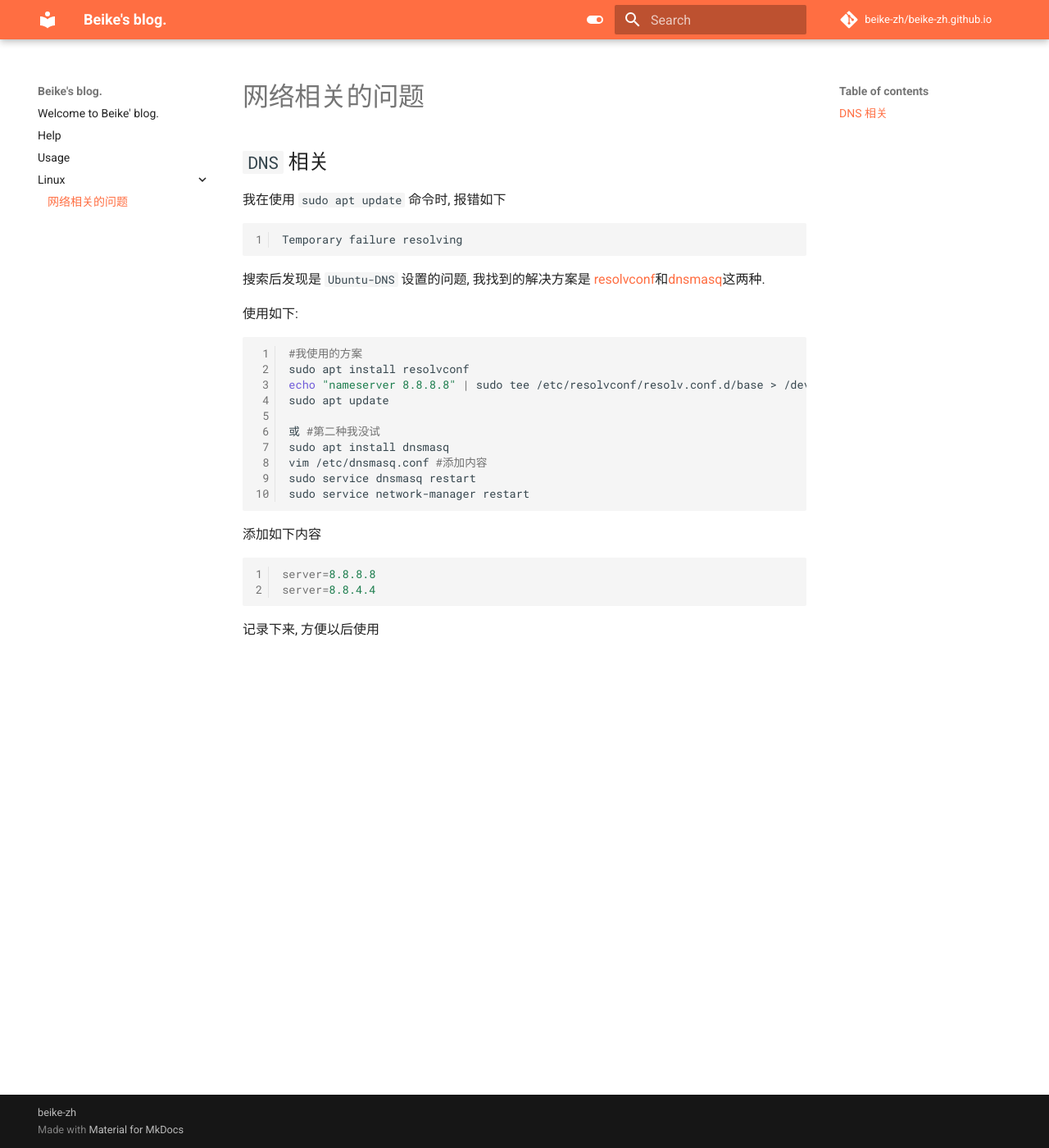
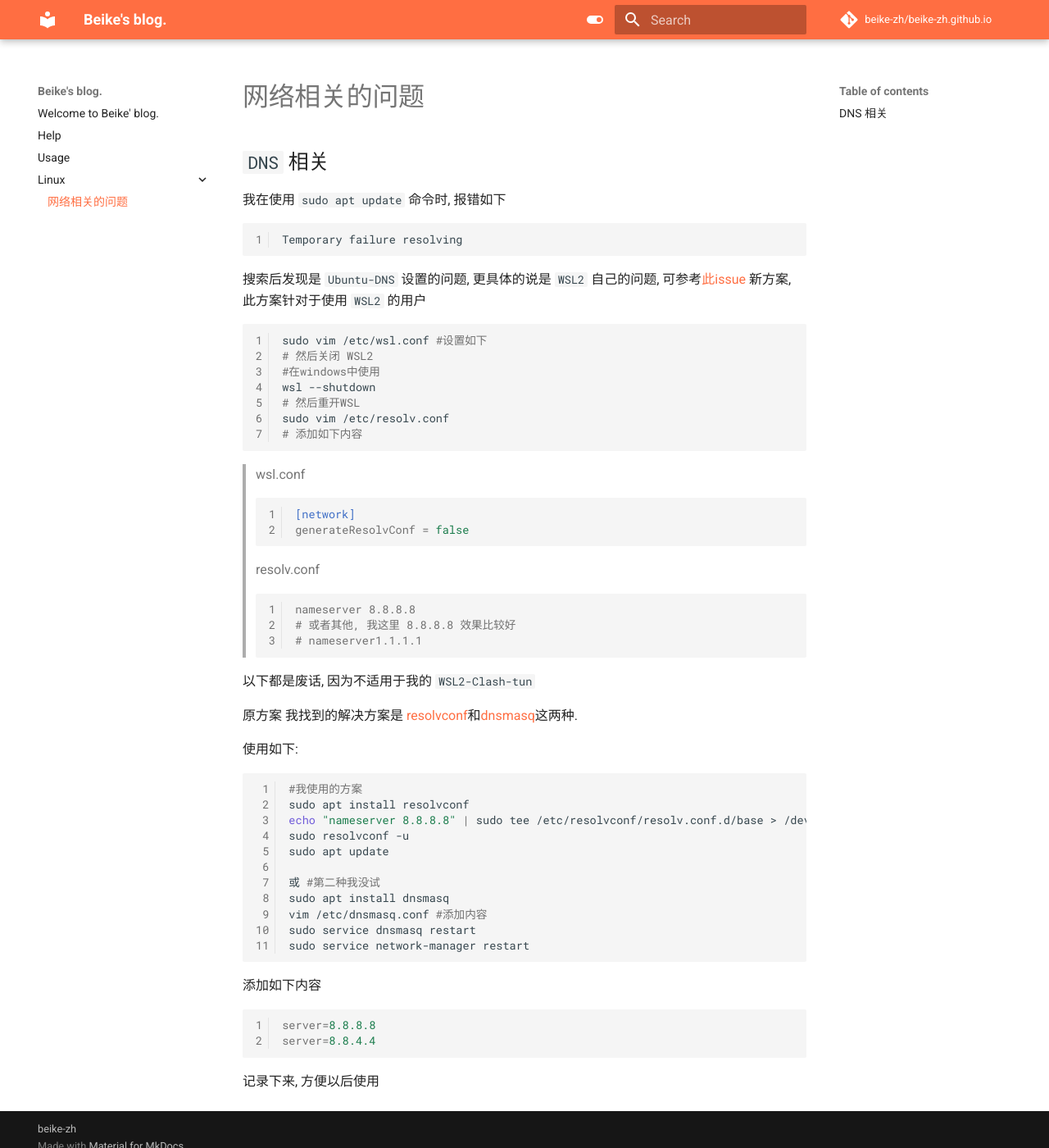
Before and after one commit to beike-zh/beike-zh.github.io, an MkDocs documentation site: the page built from docs/linux/网络相关.md, in a window 1280 px wide and 1400 px high. Shown: the whole window at 82% size. Built offline with MkDocs 1.6.1 and Material for MkDocs 9.7.7, drawn with Linux system fonts in a browser that asks for light colours; comment, search, counter and statistics services are not loaded.

Commit message:
fix wsl2

````diff
--- a/docs/linux/网络相关.md
+++ b/docs/linux/网络相关.md
@@ -6,7 +6,35 @@
 ```bash
 Temporary failure resolving
 ```
-搜索后发现是 `Ubuntu-DNS` 设置的问题,
+搜索后发现是 `Ubuntu-DNS` 设置的问题, 更具体的说是 `WSL2` 自己的问题, 可参考[此issue](https://github.com/microsoft/WSL/issues/5256)
+新方案, 此方案针对于使用 `WSL2` 的用户
+```bash
+sudo vim /etc/wsl.conf #设置如下
+# 然后关闭 WSL2
+#在windows中使用
+wsl --shutdown
+# 然后重开WSL
+sudo vim /etc/resolv.conf
+# 添加如下内容
+```
+
+>wsl.conf
+```ini
+[network]
+generateResolvConf = false
+```
+
+> resolv.conf
+```ini
+nameserver 8.8.8.8
+# 或者其他, 我这里 8.8.8.8 效果比较好
+# nameserver1.1.1.1
+```
+
+
+以下都是废话, 因为不适用于我的 `WSL2-Clash-tun`
+
+原方案
 我找到的解决方案是
 [resolvconf](https://askubuntu.com/questions/91543/apt-get-update-fails-to-fetch-files-temporary-failure-resolving-error)和[dnsmasq](https://unix.stackexchange.com/questions/128220/how-do-i-set-my-dns-when-resolv-conf-is-being-overwritten)这两种.
 
@@ -15,6 +43,7 @@ Temporary failure resolving
 #我使用的方案
 sudo apt install resolvconf
 echo "nameserver 8.8.8.8" | sudo tee /etc/resolvconf/resolv.conf.d/base > /dev/null
+sudo resolvconf -u
 sudo apt update
 
 或 #第二种我没试
````
